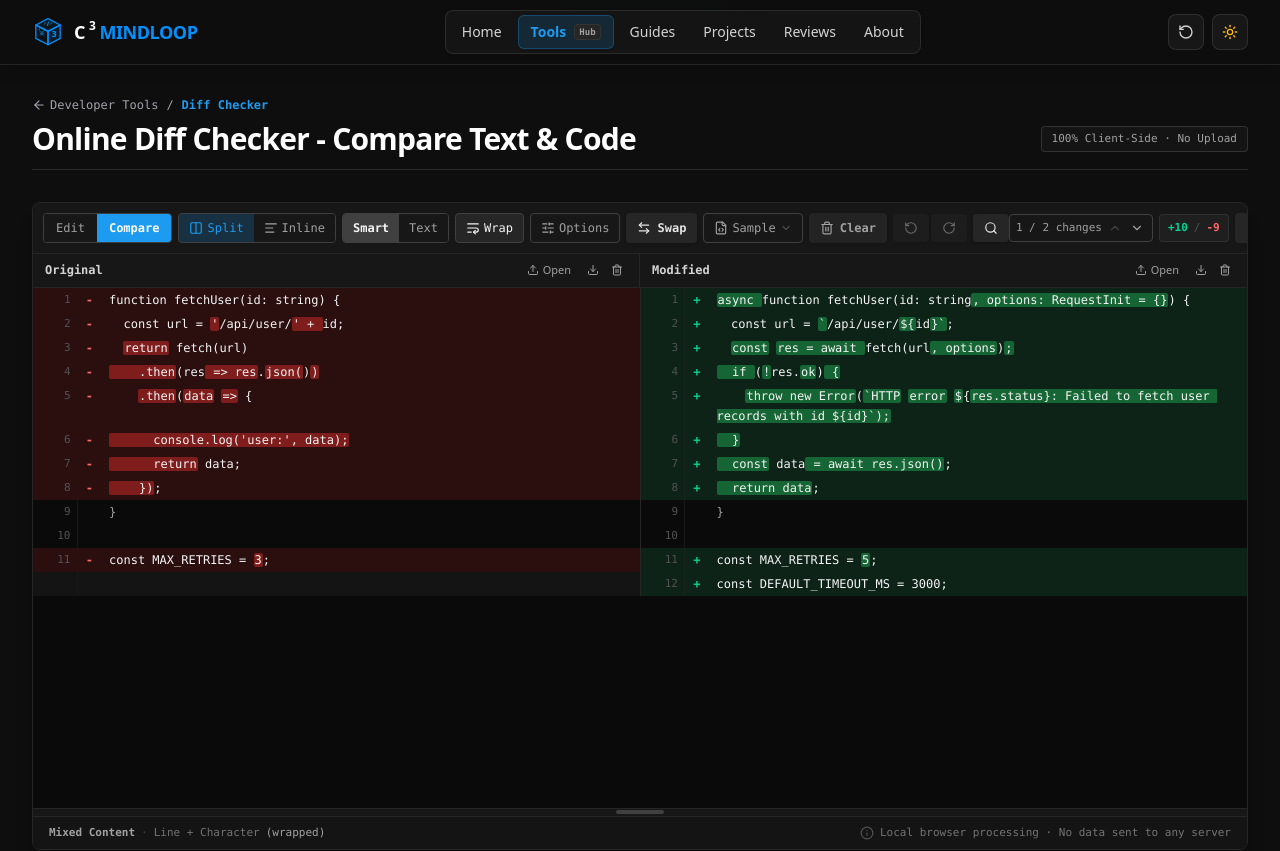
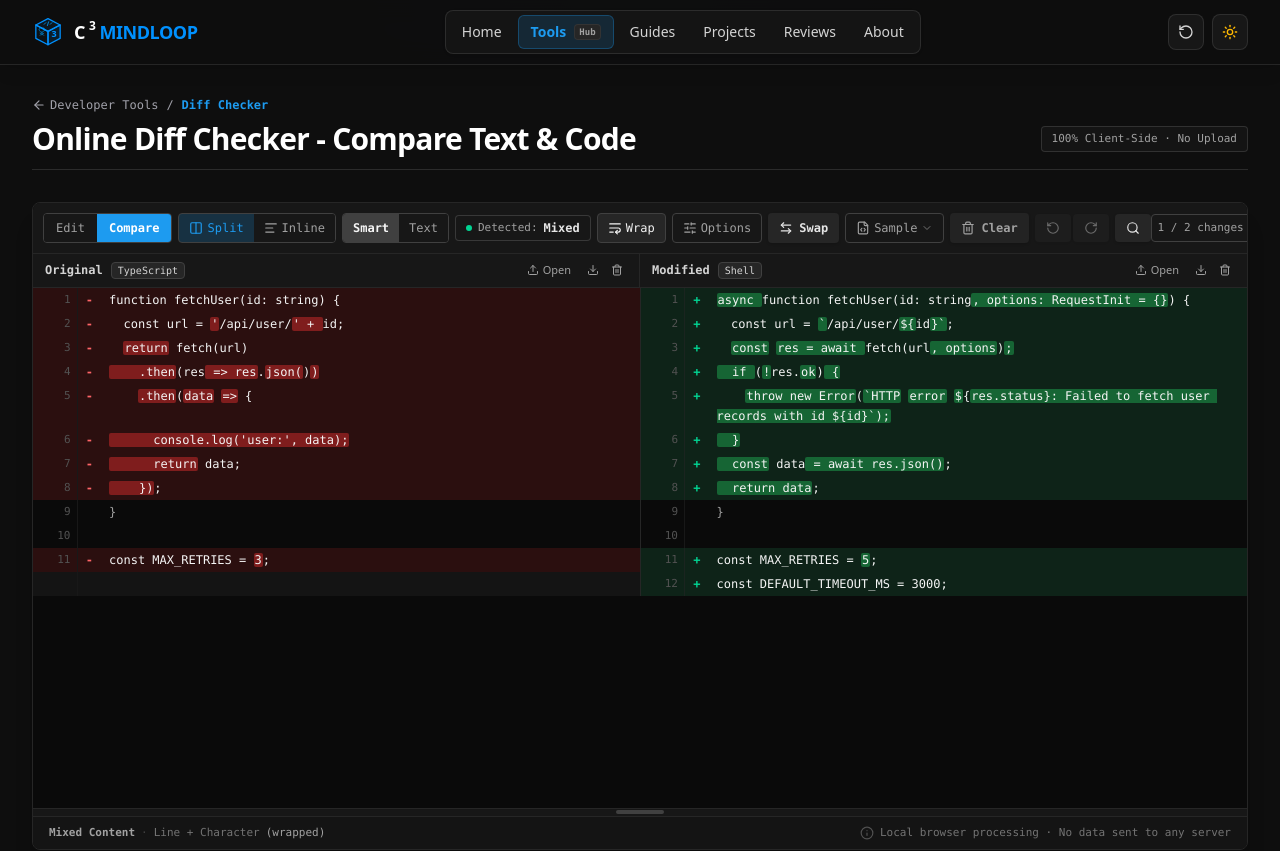
Before and after one commit to Shubh1202/c3mindloop, a Next.js app: page /tools/diff-checker in a window 1280 px wide. Shown: the top 851 px of the page. Built offline with nearby package versions, Linux system fonts and the light colour scheme.

Commit message:
fix diffcheker

```diff
--- a/app/components/tools/DiffCheckerTool.tsx
+++ b/app/components/tools/DiffCheckerTool.tsx
@@ -9,6 +9,7 @@ import {
 } from 'lucide-react';
 import { toUnifiedDiff, type DiffResult, type DiffLine, type CharSpan, type DiffOptions } from './diffEngine';
 import { smartDiff, type SmartDiffResult } from './smartDiff';
+import { detectSingle, TYPE_LABELS } from './diffDetector';
 import { useSearch } from '../../hooks/useSearch';
 import { SearchBar } from '../ui/SearchBar';
 import { Toolbar } from '../ui/Toolbar';
@@ -243,13 +244,19 @@ const PanelHeader: React.FC<{
   fileRef:          React.RefObject<HTMLInputElement | null>;
   panel:            'orig' | 'mod';
   fileError:        string | null;
+  detectedType?:    string;
   handleFileUpload: (e: React.ChangeEvent<HTMLInputElement>, panel: 'orig' | 'mod') => void;
   onClear?:         () => void;
   onDownload?:      () => void;
-}> = ({ label, fileRef, panel, fileError, handleFileUpload, onClear, onDownload }) => (
+}> = ({ label, fileRef, panel, fileError, detectedType, handleFileUpload, onClear, onDownload }) => (
   <div className="flex items-center justify-between px-3 py-1.5 bg-neutral-900 border-b border-neutral-800 shrink-0 select-none">
     <div className="flex items-center gap-2">
       <span className="text-xs font-semibold text-neutral-300 font-mono">{label}</span>
+      {detectedType && (
+        <span className="text-[10px] font-mono px-1.5 py-0.2 rounded bg-neutral-800 border border-neutral-700 text-neutral-300">
+          {detectedType}
+        </span>
+      )}
       {fileError && (
         <span className="text-[11px] text-red-400 flex items-center gap-1">
           <AlertCircle className="w-3 h-3" />
@@ -398,6 +405,8 @@ const InputPanels: React.FC<{
   setModified:      (v: string) => void;
   origFileError:    string | null;
   modFileError:     string | null;
+  origDetected?:    string;
+  modDetected?:     string;
   origFileRef:      React.RefObject<HTMLInputElement | null>;
   modFileRef:       React.RefObject<HTMLInputElement | null>;
   handleFileUpload: (e: React.ChangeEvent<HTMLInputElement>, panel: 'orig' | 'mod') => void;
@@ -411,9 +420,10 @@ const InputPanels: React.FC<{
   onDownloadMod:    () => void;
 }> = ({
   original, modified, setOriginal, setModified,
-  origFileError, modFileError, origFileRef, modFileRef,
-  handleFileUpload, handleFileDrop, viewportH, isFullScreen,
-  wrapLines, onClearOrig, onClearMod, onDownloadOrig, onDownloadMod,
+  origFileError, modFileError, origDetected, modDetected,
+  origFileRef, modFileRef, handleFileUpload, handleFileDrop,
+  viewportH, isFullScreen, wrapLines,
+  onClearOrig, onClearMod, onDownloadOrig, onDownloadMod,
 }) => {
   const h = isFullScreen ? 'calc(100vh - 7rem)' : `${viewportH}px`;
   const [dragOverOrig, setDragOverOrig] = useState(false);
@@ -438,6 +448,7 @@ const InputPanels: React.FC<{
           fileRef={origFileRef}
           panel="orig"
           fileError={origFileError}
+          detectedType={origDetected}
           handleFileUpload={handleFileUpload}
           onClear={onClearOrig}
           onDownload={onDownloadOrig}
@@ -471,6 +482,7 @@ const InputPanels: React.FC<{
           fileRef={modFileRef}
           panel="mod"
           fileError={modFileError}
+          detectedType={modDetected}
           handleFileUpload={handleFileUpload}
           onClear={onClearMod}
           onDownload={onDownloadMod}
@@ -566,6 +578,8 @@ interface SplitViewProps {
   wrapLines:        boolean;
   origFileError:    string | null;
   modFileError:     string | null;
+  origDetected?:    string;
+  modDetected?:     string;
   origFileRef:      React.RefObject<HTMLInputElement | null>;
   modFileRef:       React.RefObject<HTMLInputElement | null>;
   handleFileUpload: (e: React.ChangeEvent<HTMLInputElement>, panel: 'orig' | 'mod') => void;
@@ -647,7 +661,8 @@ function SplitSideCells({ row, idx, side, onApplyChange, searchMatches, searchId
 const SplitView: React.FC<SplitViewProps> = ({
   splitRows, splitScrollRef, origRowRefs, modRowRefs,
   viewportH, isFullScreen, wrapLines,
-  origFileError, modFileError, origFileRef, modFileRef, handleFileUpload,
+  origFileError, modFileError, origDetected, modDetected,
+  origFileRef, modFileRef, handleFileUpload,
   onApplyChange, searchMatches, searchIdx,
   onClearOrig, onClearMod, onDownloadOrig, onDownloadMod,
 }) => {
@@ -669,6 +684,7 @@ const SplitView: React.FC<SplitViewProps> = ({
           fileRef={origFileRef}
           panel="orig"
           fileError={origFileError}
+          detectedType={origDetected}
           handleFileUpload={handleFileUpload}
           onClear={onClearOrig}
           onDownload={onDownloadOrig}
@@ -678,6 +694,7 @@ const SplitView: React.FC<SplitViewProps> = ({
           fileRef={modFileRef}
           panel="mod"
           fileError={modFileError}
+          detectedType={modDetected}
           handleFileUpload={handleFileUpload}
           onClear={onClearMod}
           onDownload={onDownloadMod}
@@ -823,6 +840,10 @@ export const DiffCheckerTool: React.FC = () => {
   // Split rows memo
   const splitRows = useMemo(() => (diffResult ? buildSplitRows(diffResult.lines) : []), [diffResult]);
 
+  // Detected format per pane
+  const origDetected = useMemo(() => (original.trim() ? TYPE_LABELS[detectSingle(original, origExt)] : undefined), [original, origExt]);
+  const modDetected  = useMemo(() => (modified.trim() ? TYPE_LABELS[detectSingle(modified, modExt)] : undefined), [modified, modExt]);
+
   // Diff Options bundle
   const diffOptions: DiffOptions = useMemo(() => ({
     ignoreWhitespace,
@@ -1226,6 +1247,24 @@ export const DiffCheckerTool: React.FC = () => {
               Text
             </button>
           </div>
+
+          {/* Prominent Auto-Detected Format Badge */}
+          {diffResult?.detection && !isEmpty && (
+            <div
+              className={`flex items-center gap-1.5 px-2.5 py-1 rounded border text-xs font-mono select-none ${
+                isDark
+                  ? 'bg-neutral-900 border-neutral-700/80 text-neutral-200'
+                  : 'bg-[#E4E4E7]/60 border-neutral-300 text-neutral-800'
+              }`}
+              title={`Automatic language & format detection: ${diffResult.detection.label} (${diffResult.detection.modeLabel})`}
+            >
+              <span className="w-1.5 h-1.5 rounded-full bg-emerald-400 shrink-0" />
+              <span className="text-neutral-400 text-[11px] hidden md:inline">Detected:</span>
+              <span className="font-semibold text-neutral-200">
+                {diffResult.detection.isMixed ? 'Mixed' : diffResult.detection.label}
+              </span>
+            </div>
+          )}
 
           {/* Line Wrap Toggle */}
           <button
@@ -1488,6 +1527,8 @@ export const DiffCheckerTool: React.FC = () => {
           setModified={setModified}
           origFileError={origFileError}
           modFileError={modFileError}
+          origDetected={origDetected}
+          modDetected={modDetected}
           origFileRef={origFileRef}
           modFileRef={modFileRef}
           handleFileUpload={handleFileUpload}
@@ -1522,6 +1563,8 @@ export const DiffCheckerTool: React.FC = () => {
           wrapLines={wrapLines}
           origFileError={origFileError}
           modFileError={modFileError}
+          origDetected={origDetected}
+          modDetected={modDetected}
           origFileRef={origFileRef}
           modFileRef={modFileRef}
           handleFileUpload={handleFileUpload}
--- a/app/components/tools/diffDetector.ts
+++ b/app/components/tools/diffDetector.ts
@@ -305,4 +305,4 @@ export function detectContent(
   };
 }
 
-export { TYPE_LABELS, STRUCTURAL_TYPES };
+export { TYPE_LABELS, STRUCTURAL_TYPES, detectSingle };
```
